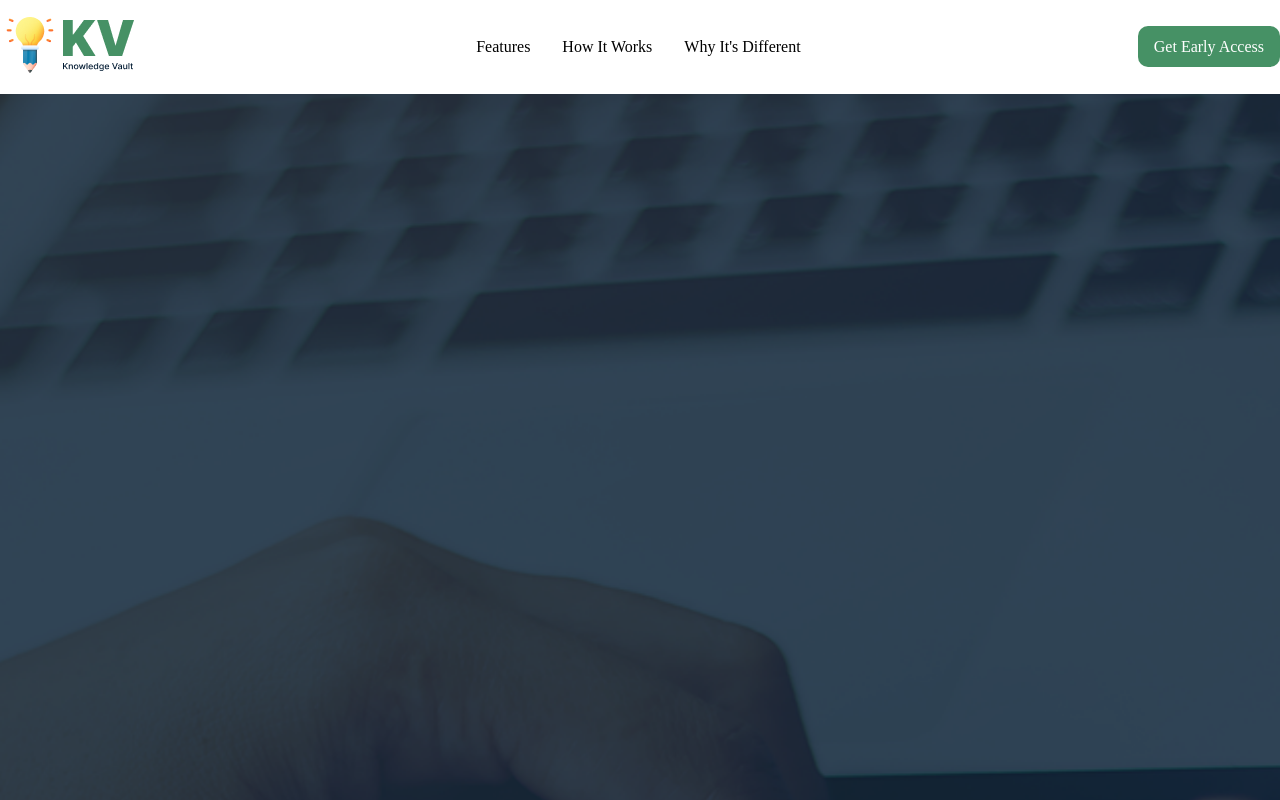
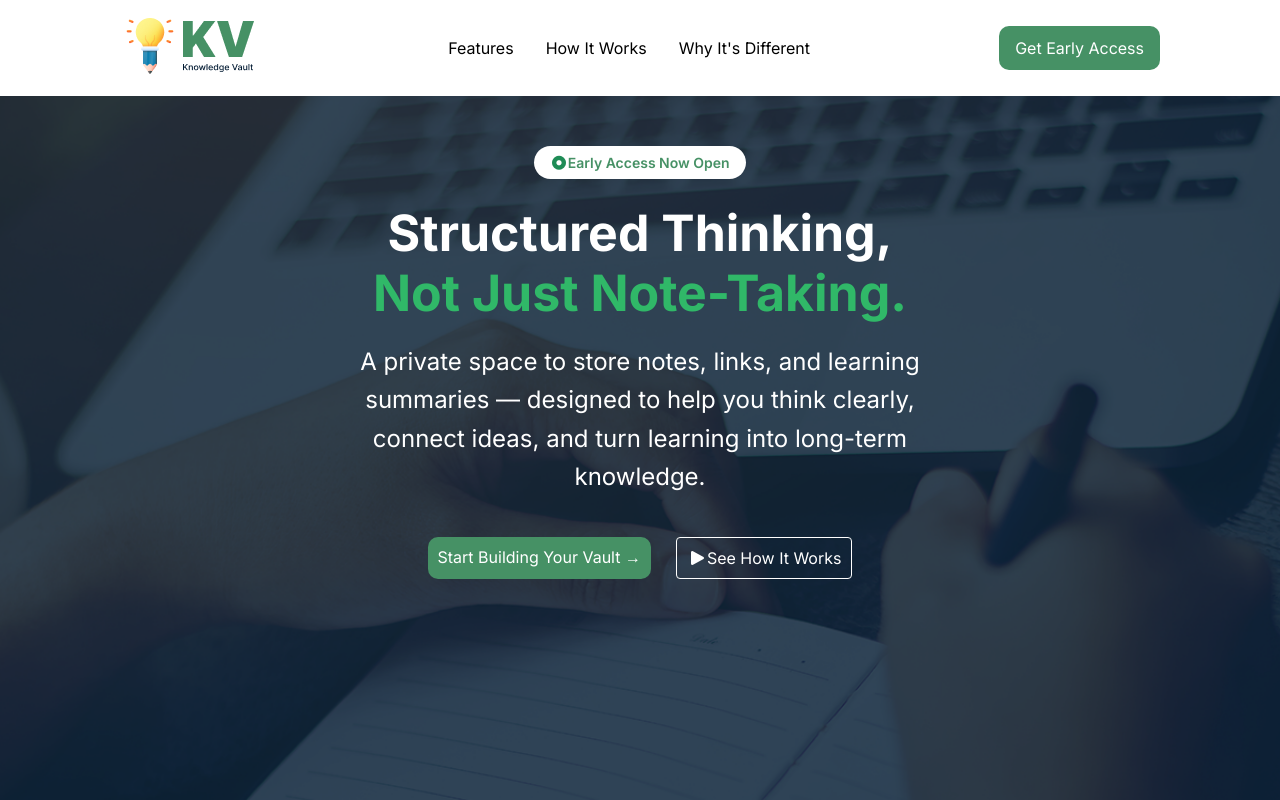
Before and after one commit to aamirjarfi/B-13-A-1, a plain HTML site: page index.html in a window 1280 px wide. Shown: the top 800 px of the page. Drawn offline with Linux system fonts and the light colour scheme.

Commit message:
banner section

```diff
--- a/index.html
+++ b/index.html
@@ -5,11 +5,15 @@
     <meta name="viewport" content="width=device-width, initial-scale=1.0">
     <title>Knowledge-Vault</title>
 <link rel="stylesheet" href="./style/style.css">
+<link rel="stylesheet" href="https://cdnjs.cloudflare.com/ajax/libs/font-awesome/7.0.1/css/all.min.css"
+integrity="sha512-2SwdPD6INVrV/lHTZbO2nodKhrnDdJK9/kg2XD1r9uGqPo1cUbujc+IYdlYdEErWNu69gVcYgdxlmVmzTWnetw==" crossorigin="anonymous"
+ referrerpolicy="no-referrer" />
+
 </head>
 <body>
 
-    <!-- <nav bar starts from here > -->
-    <header class="container">
+     <!-- <nav bar starts from here >  -->
+     <header class="container">
         <nav class="navbar">
             <div class="logo">
             <img src="./assets/logo-navbar.png" alt="brand logo">
@@ -25,7 +29,25 @@
         </nav>
         <!-- <Nav bar ends here > -->
           <!-- banner section starts here -->
-        <section class="back_section"> </section>
+          <section class="back_section">
+    <div class="banner_content">
+        <h5 class="floting-badge"><span><i class="fa-solid fa-circle-dot"></i></span>Early Access Now Open</h5>
+
+        <h1>Structured Thinking, <br> <span>Not Just Note-Taking.</span></h1>
+
+        <p>
+            A private space to store notes, links, and learning summaries — designed to
+            help you think clearly, connect ideas, and turn learning into long-term knowledge.
+        </p>
+
+        <div class="buttons">
+             <a href="" class="btn_green-btn">Start Building Your Vault &rarr;</a>
+             <a href="" class="btn_outline-btn"><span><i class="fa-solid fa-play"></i></span>See How It Works</a>
+        </div>
+    </div>
+</section>
+
+
     </header>
 </body>
 </html>
--- a/style/style.css
+++ b/style/style.css
@@ -1,6 +1,12 @@
 
-/* top nav bar starts from here */
-*{
+ /* top nav bar starts from here  */
+
+ @import url('https://fonts.googleapis.com/css2?family=Inter:ital,opsz,wght@0,14..32,100..900;1,14..32,100..900&display=swap');
+
+ body{
+     font-family: "Inter", sans-serif;
+ }
+ *{
     margin: 0;
     padding: 0;
     box-sizing: border-box;
@@ -10,10 +16,8 @@
     display: flex;
     justify-content: space-between;
     align-items: center;
-    /* padding: 16px 120px 16px 120px; */
-    /* width: 1286px; */
-    height: 94px;
-    /* background-color: aqua; */
+    padding: 16px 120px 16px 120px;
+
 }
 
 .logo img{
@@ -39,16 +43,103 @@
     color: white;
 }
 
+/* .nav_click .green button a:hover{
+    background-color: #30B868;
+} */
 /* top nav bar ends here  */
 
 /* hero section starts here */
 
 .back_section{
-    background-image: url("../assets/hero-bg.png");
-   width: 100%;
-    /* width: 2442px; */
-    height: 1363px;
-    background-repeat: no-repeat;
-     /* border: 1px solid red;  */
-     background-size: cover;
-     background-position: center;}
+    background-image: url("/assets/hero-bg.png");
+    min-height: 90vh;
+    width: 100%;
+    background-repeat: no repeat;
+    background-size: cover;
+    background-position: center;
+    display: flex;
+    flex-direction: column;
+    align-items: center;
+    text-align: center;
+}
+.banner_content{
+    width: 90%;
+    max-width: 800px;
+}
+.floting-badge{
+    display: inline-block;
+    background-color: white;
+    color: FFFFFF;
+    padding: 8px 16px;
+    border-radius: 70px;
+    font-size: 14px;
+    font-weight: 600;
+    margin-bottom: 24px;
+    margin-top: 50px;
+}
+.banner_content h1{
+    font-size: 50px;
+    line-height: 1.2;
+    margin-bottom: 20px;
+}
+.banner_content h1{
+    color: #ffffff;
+
+}
+.banner_content h1 span{
+    color: #30B868;
+}
+.banner_content p{
+    font-size: 24px;
+    color: #ffffff;
+    line-height: 1.6;
+    margin: 0 auto 40px auto;
+    max-width: 600px;
+}
+.banner_content span{
+    color: #1f8c56;
+}
+.buttons{
+    display: flex;
+    justify-content: center;
+    gap: 25px;
+}
+.btn{
+    text-decoration: none;
+    padding: 14px 28px;
+    font-weight: bold;
+}
+
+.btn_green-btn{
+    background: #469165;
+    color: white;
+    padding: 10px;
+    text-decoration: none;
+    border-radius: 10px;
+}
+.btn_green-btn:hover{
+    background-color: rgb(104, 181, 85);
+}
+.btn_outline-btn{
+    border: 1px solid white;
+    color: white;
+    border-radius: 4px;
+    padding: 10px;
+    text-decoration: none;
+
+}
+.banner_content h5{
+    color:#469165;
+}
+
+.buttons span{
+    color: #ffffff;
+}
+.btn_outline-btn:hover{
+    background-color: #469165;
+}
+
+.banner_content .floting-badge:hover{
+    background-color: rgb(188, 180, 180);
+
+}
```
